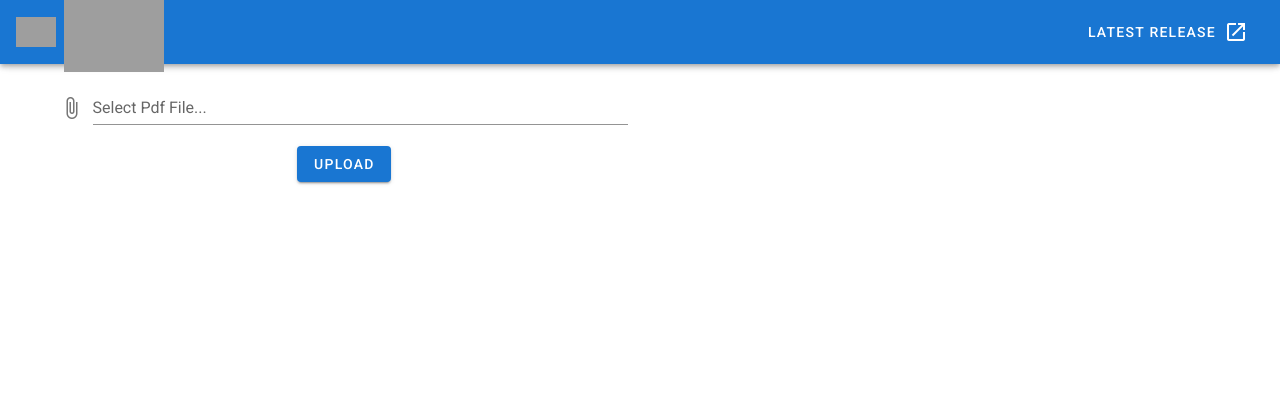
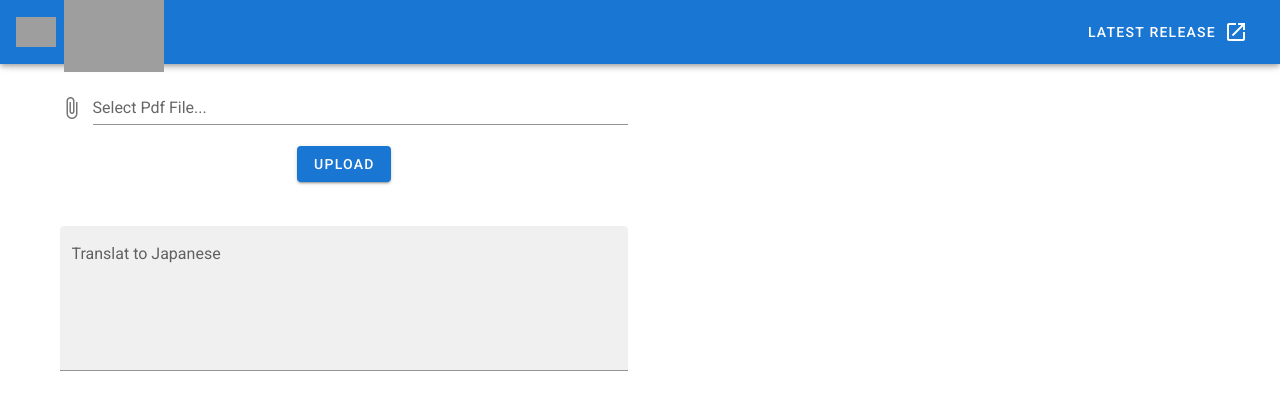
Before and after one commit to cmmo/pdf_translate, a Vue app: page / in a window 1280 px wide. Shown: the top 410 px of the page. Built offline with nearby package versions, Linux system fonts and the light colour scheme; grey boxes are pictures that could not be loaded; what vuefire would draw is missing.

Commit message:
check if file is new

```diff
--- a/src/components/HelloWorld.vue
+++ b/src/components/HelloWorld.vue
@@ -8,6 +8,17 @@
           label="Select Pdf File..."
         ></v-file-input>
         <v-btn color="primary" @click="onUpload">Upload</v-btn>
+      </v-col>
+    </v-row>
+    <v-row class="text-center">
+      <v-col class="mb-5" cols="6">
+        <v-textarea
+          name="Translated Result"
+          filled
+          label="Translat to Japanese"
+          auto-grow
+          v-model="text"
+        ></v-textarea>
       </v-col>
     </v-row>
   </v-container>
@@ -26,26 +37,39 @@ export default {
   }),
 
   methods: {
-    onUploadBak() {
-      console.log(this.file);
-      // Credit: https://stackoverflow.com/a/754398/52160
-      let reader = new FileReader();
-      reader.readAsDataURL(this.file);
-      reader.onload = (evt) => {
-        this.text = evt.target.result;
-        console.log(this.text);
-      };
-      reader.onerror = (evt) => {
-        console.error(evt);
-      };
-    },
-
     async onUpload() {
       const storageRef = storage.ref(`beforeTranslate.pdf`);
       console.log(storageRef);
       await storageRef.put(this.file).then(() => {
         console.log("Uploaded file!");
       });
+
+      //check time
+      let timestamp = Math.round(+new Date() / 1000);
+      console.log(timestamp);
+
+      let file_updatetime = timestamp - 1; // initial with past time
+
+      while (file_updatetime < timestamp) {
+        await storage
+          .ref("afterTranslate.txt")
+          .getMetadata()
+          .then((metadata) => {
+            let date = new Date(metadata.updated);
+            file_updatetime = Math.round(date.getTime() / 1000);
+          })
+          .catch((error) => {
+            console.log(error);
+          });
+
+        if (file_updatetime < timestamp) {
+          await new Promise(resolve => setTimeout(resolve, 1000)) // 1秒待つ
+          console.log("Wait 1 second")
+        }
+      }
+
+      console.log("New file translated");
+      //check time end
 
       storage
         .ref("afterTranslate.txt")
@@ -57,6 +81,7 @@ export default {
           xhr.onload = () => {
             var text = xhr.response;
             console.log(text);
+            this.text = text
           };
           xhr.open("GET", url);
           xhr.send();
```
